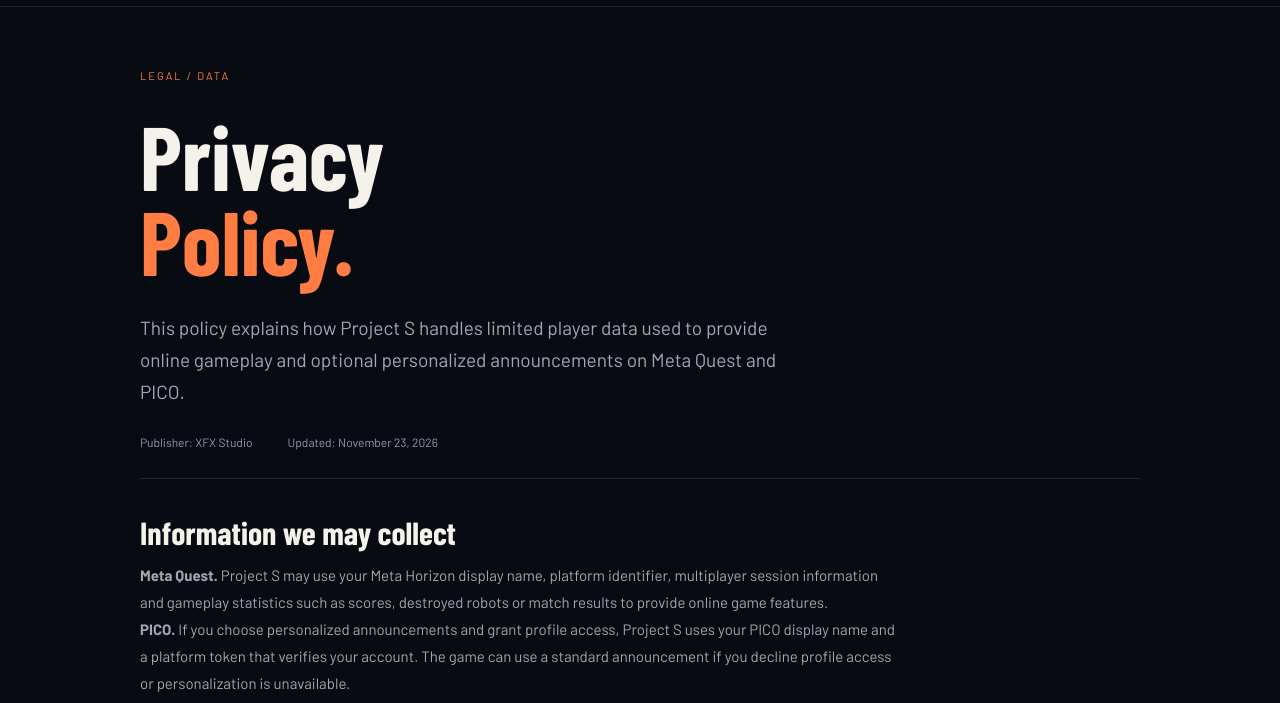
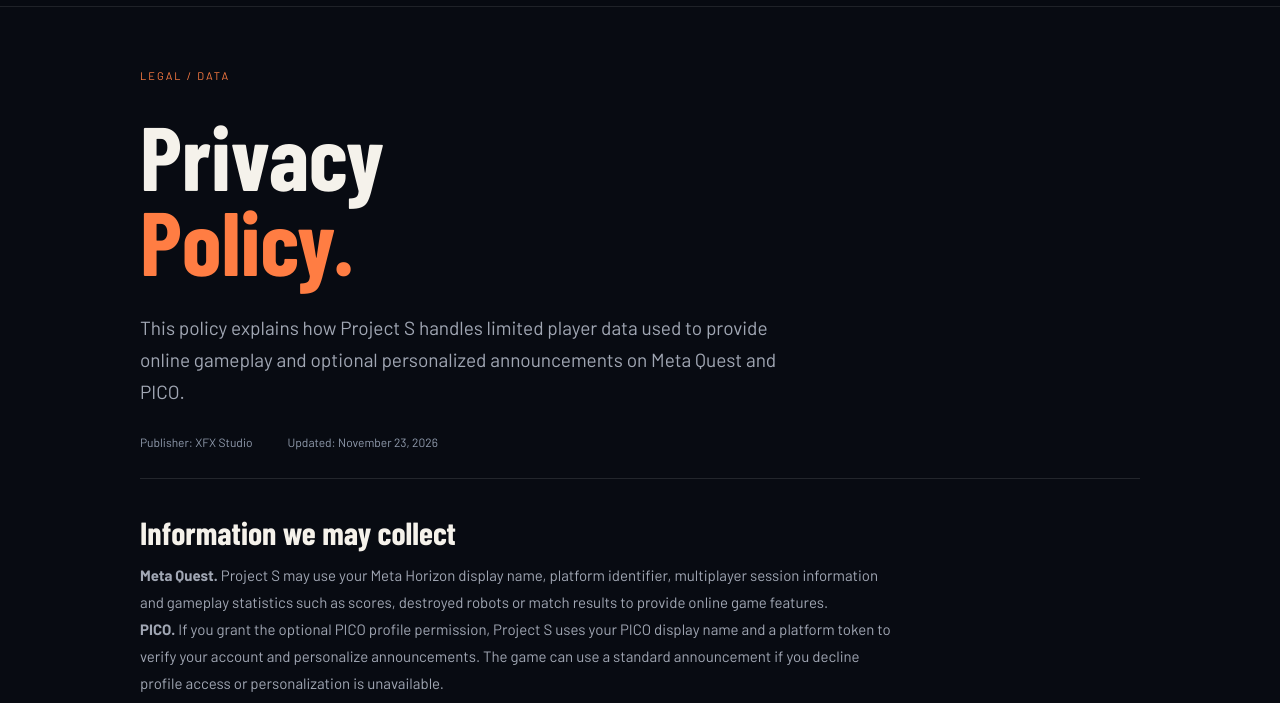
Before and after one commit to darko97400/stupendous-sprinkles-31f2e9, a website: page privacy-policy.html in a window 1280 px wide. Shown: the part 93-796 px from the top of the page. Drawn offline with nearby package versions, Linux system fonts and the light colour scheme; a web font is replaced by a local one.

Commit message:
Clarify when PICO profile permission and live voice are used

```diff
--- a/privacy-policy.html
+++ b/privacy-policy.html
@@ -20,7 +20,7 @@
     <p class="legal-intro">This policy explains how Project S handles limited player data used to provide online gameplay and optional personalized announcements on Meta Quest and PICO.</p>
     <div class="legal-meta"><span>Publisher: XFX Studio</span><span>Updated: November 23, 2026</span></div>
     <article class="legal-content">
-      <section><h2>Information we may collect</h2><p><strong>Meta Quest.</strong> Project S may use your Meta Horizon display name, platform identifier, multiplayer session information and gameplay statistics such as scores, destroyed robots or match results to provide online game features.</p><p><strong>PICO.</strong> If you choose personalized announcements and grant profile access, Project S uses your PICO display name and a platform token that verifies your account. The game can use a standard announcement if you decline profile access or personalization is unavailable.</p><p><strong>Multiplayer voice chat.</strong> If you allow microphone access and enable your microphone during an eligible online match, the game transmits microphone audio to the other player through Photon Voice. You can mute your microphone or the other player.</p></section>
+      <section><h2>Information we may collect</h2><p><strong>Meta Quest.</strong> Project S may use your Meta Horizon display name, platform identifier, multiplayer session information and gameplay statistics such as scores, destroyed robots or match results to provide online game features.</p><p><strong>PICO.</strong> If you grant the optional PICO profile permission, Project S uses your PICO display name and a platform token to verify your account and personalize announcements. The game can use a standard announcement if you decline profile access or personalization is unavailable.</p><p><strong>Multiplayer voice chat.</strong> If microphone access is granted and your microphone is enabled during an eligible online match, the game transmits microphone audio to the other player through Photon Voice. You can mute your microphone or the other player.</p></section>
       <section><h2>How information is used</h2><p>Project S uses gameplay information to display leaderboards and statistics, support matchmaking and online sessions, and operate game services. For personalized announcements, our server verifies the platform token and uses a pseudonymous account reference to limit repeat requests and manage the service. ElevenLabs receives the scripted text, which may contain your display name, and the selected language to generate the announcement. We do not send your platform token or microphone audio to ElevenLabs.</p></section>
       <section><h2>Service providers</h2><p><strong>Netlify</strong> hosts the website and supports online game features. The generated announcements are cached in Netlify Blobs in the United States (Ohio). The voice service stores pseudonymous usage records in its database. <strong>ElevenLabs</strong> generates announcements using its US service. <strong>Photon</strong> provides online multiplayer sessions, player connection, matchmaking and voice chat. These services may process data outside your country.</p></section>
       <section><h2>Advertising and data sale</h2><p>Project S does not sell user data, use it for third-party advertising, or use third-party advertising SDKs or external tracking tools.</p></section>
```
